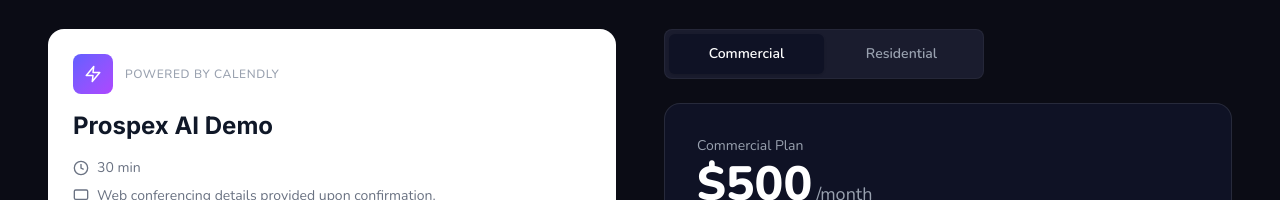
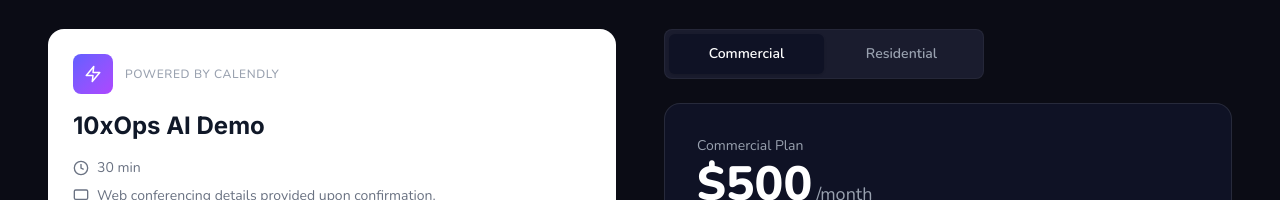
Before and after one commit to saiful-mahmood/10xmyops, a React (Vite) app: page / in a window 1280 px wide. Shown: the part 4135-4335 px from the top of the page. Built offline with nearby package versions, Linux system fonts and the light colour scheme.

Commit message:
Rename demo to 10xOps AI Demo

```diff
--- a/src/components/Pricing.jsx
+++ b/src/components/Pricing.jsx
@@ -50,7 +50,7 @@
                 </div>
                 <span className="text-xs text-gray-400 font-medium uppercase tracking-wider">Powered by Calendly</span>
               </div>
-              <h3 className="text-2xl font-bold mb-4">Prospex AI Demo</h3>
+              <h3 className="text-2xl font-bold mb-4">10xOps AI Demo</h3>
               <div className="flex items-center gap-2 text-sm text-gray-500 mb-2">
                 <svg width="16" height="16" viewBox="0 0 24 24" fill="none" stroke="currentColor" strokeWidth="2"><circle cx="12" cy="12" r="10"/><path d="M12 6v6l4 2"/></svg>
                 30 min
```
